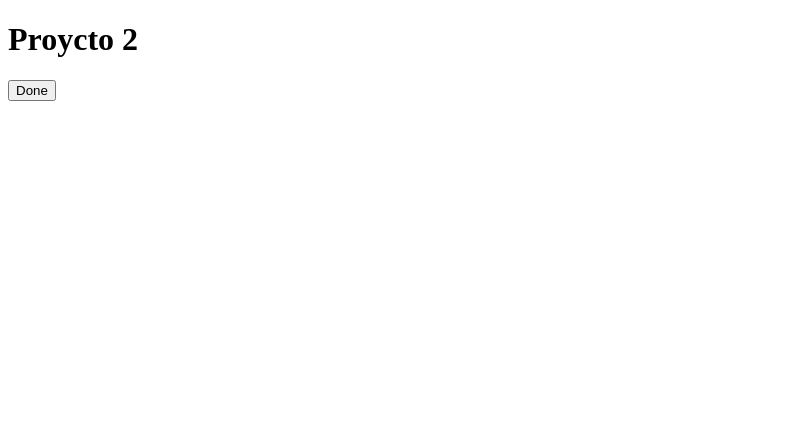
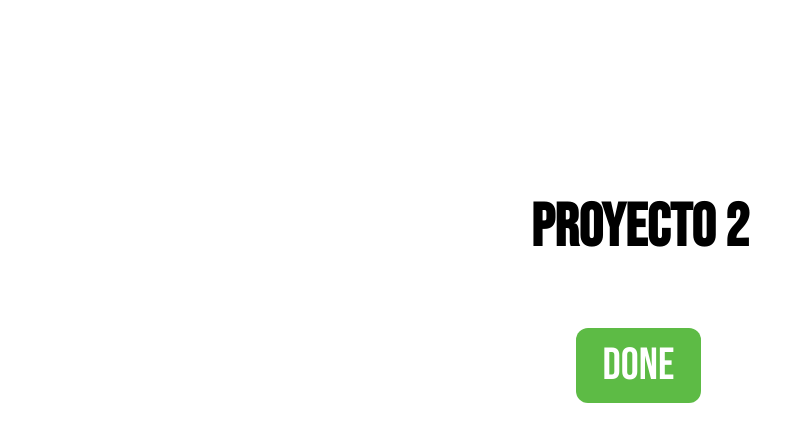
Before and after one commit to perezah10/Proyecto_2_Abraham_Perez, a website: page main.html in a window 1280 px wide. Shown: the whole page, without its empty margins (0-805 px from the left). Drawn offline with Linux system fonts and the light colour scheme.

Commit message:
Proyecto Final

```diff
--- a/index.js
+++ b/index.js
@@ -1,7 +1,15 @@
-for (let i = 1; i <= 20; i++) {
-    if (i % 2 == 0) {
-        console.log(i + " es par");
-    } else {
-        console.log(i + " es impar");
+function imprimir(){
+    let btn = document.querySelector("#btnGo");
+    for (let i = 1; i <= 20; i++) {
+        if (i % 2 == 0) {
+            console.log(i + " es par");
+        } else {
+            console.log(i + " es impar");
+        }
     }
+    let title = document.querySelector("h1");
+    title.style.color = "#5fa5f5";
+    title.style.textShadow = "2px 2px 4px #000000";
+    let colorBody = document.querySelector("body");
+    colorBody.style.backgroundColor = "#cfbdb5";
 }
--- a/main.html
+++ b/main.html
@@ -4,10 +4,14 @@
     <meta charset="UTF-8">
     <meta name="viewport" content="width=device-width, initial-scale=1.0">
     <title>Project Node & Git</title>
+    <link rel="preconnect" href="https://fonts.googleapis.com">
+    <link rel="preconnect" href="https://fonts.gstatic.com" crossorigin>
+    <link href="https://fonts.googleapis.com/css2?family=Bebas+Neue&display=swap" rel="stylesheet">
+    <link rel="stylesheet" href="style.css">
 </head>
 <body>
-    <h1>Proycto 2</h1>
-    <button id="btnGo">Done</button>
+    <h1>Proyecto 2</h1>
+    <button id="btnGo" onclick="imprimir()">Done</button>
     <script src="index.js"></script>
 </body>
 </html>
--- a/style.css
+++ b/style.css
@@ -0,0 +1,33 @@
+*{
+    padding: 0px;
+    margin: 0px;
+    box-sizing: border-box;
+}
+
+h1{
+    text-align: center;
+    font-family: 'Bebas Neue', sans-serif;
+    font-size: 60px;
+    margin-top: 15%;
+}
+
+#btnGo{
+    justify-content: center;
+    border-radius: 12px;
+    color:#ffffff;
+    margin-left: 45% ;
+    margin-top: 5%;
+    width: 125px;
+    height: 75px;
+    font-family: 'Bebas Neue', sans-serif;
+    font-size: 45px;
+    border: none;
+    cursor: pointer;
+    background-color: rgb(93, 187, 69);
+    box-shadow: 0 0 0 0 rgba(0, 0, 0, 0);
+    transition: box-shadow 0.2s ease;
+
+}
+#btnGo:hover{
+    box-shadow: 3px 3px 10px rgba(0, 0, 0, 0.7);
+}
```
